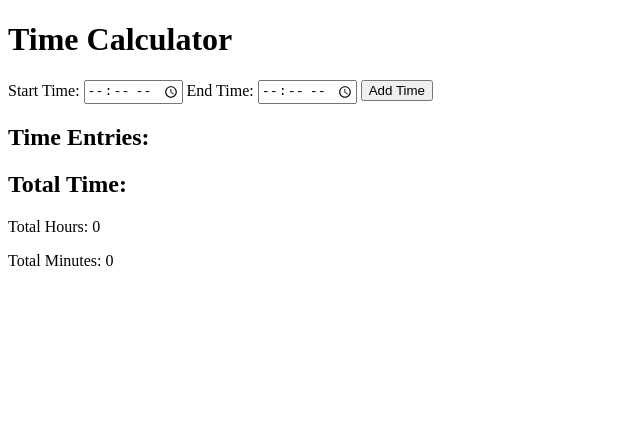
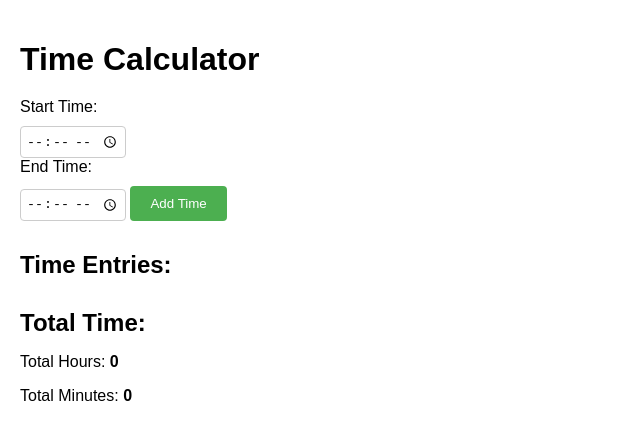
Before and after one commit to sb4nt/timeclock, a plain HTML site: page index.html in a window 1280 px wide. Shown: the whole page, without its empty margins (0-640 px from the left). Drawn offline with Linux system fonts and the light colour scheme.

Commit message:
Update index.html

```diff
--- a/index.html
+++ b/index.html
@@ -3,11 +3,61 @@
 <head>
   <title>Time Calculator</title>
   <style>
+    body {
+      font-family: Arial, sans-serif;
+      margin: 0;
+      padding: 20px;
+    }
+
+    h1 {
+      margin-bottom: 20px;
+    }
+
+    label {
+      display: block;
+      margin-bottom: 10px;
+    }
+
+    input[type="time"] {
+      padding: 5px;
+      border: 1px solid #ccc;
+      border-radius: 4px;
+    }
+
+    button {
+      padding: 10px 20px;
+      background-color: #4CAF50;
+      color: white;
+      border: none;
+      border-radius: 4px;
+      cursor: pointer;
+    }
+
+    button:hover {
+      background-color: #45a049;
+    }
+
+    h2 {
+      margin-top: 30px;
+      margin-bottom: 10px;
+    }
+
+    ul {
+      list-style-type: none;
+      padding: 0;
+    }
+
     li {
       cursor: pointer;
+      padding: 5px 0;
+    }
+
+    #total-hours,
+    #total-minutes {
+      font-weight: bold;
     }
   </style>
-    <script src="./script.js"></script>
+  <script src="./script.js"></script>
 </head>
 <body>
   <h1>Time Calculator</h1>
```
